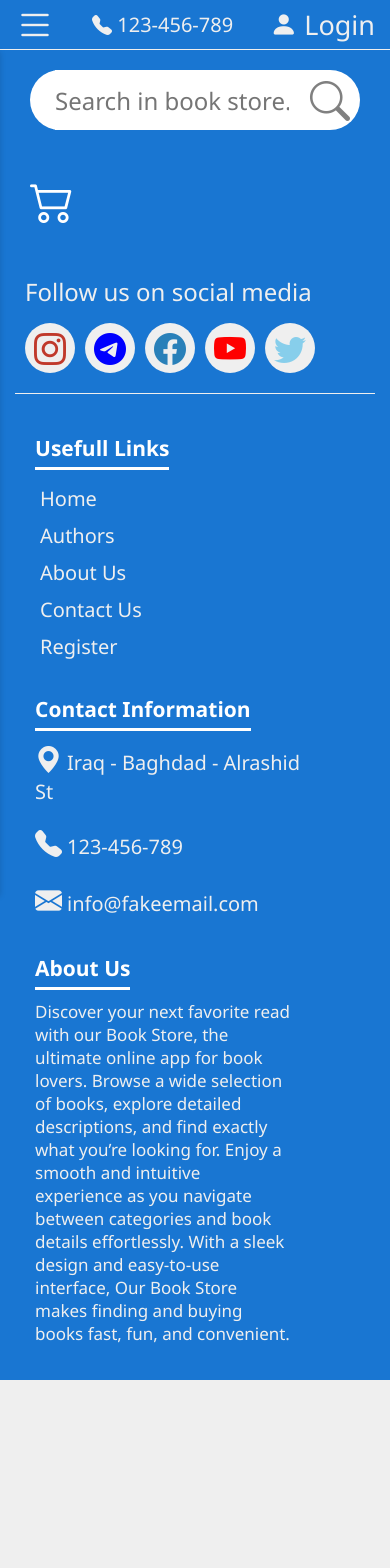
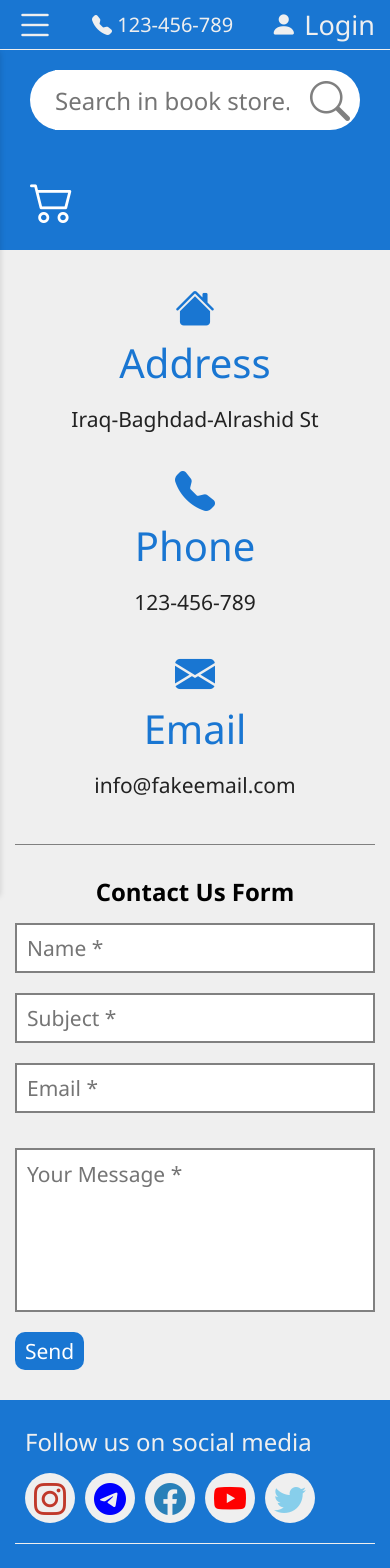
Before and after one commit to David-111409/Book-Store-Project, a React (Vite) app: page /contact in a window 390 px wide. Shown: the top 1568 px of the page. Before the commit the page ends 1380 px from the top, so only its background shows below. Built offline with nearby package versions, Linux system fonts and the light colour scheme.

Commit message:
conact us page end with responsiveness

```diff
--- a/src/App.jsx
+++ b/src/App.jsx
@@ -8,6 +8,7 @@ import Login from "./pages/forms/Login";
 import Register from "./pages/forms/Register";
 import Home from "./pages/home/Home";
 import Footer from "./components/footer/Footer";
+import Contact from "./pages/contact/contact";
 
 function App() {
   return (
@@ -19,6 +20,7 @@ function App() {
         <Route path="/about" element={<About />} />
         <Route path="/login" element={<Login />} />
         <Route path="/register" element={<Register />} />
+        <Route path="/contact" element={<Contact />} />
       </Routes>
       <Footer />
     </>
--- a/src/components/footer/Footer.jsx
+++ b/src/components/footer/Footer.jsx
@@ -26,7 +26,7 @@ const Footer = () => {
       <div className="footer-links-wrapper">
         <div className="footer-links-item">
           <h3 className="footer-links-item-title">Usefull Links</h3>
-          <ul className="footer-links">
+          <div className="footer-links">
             <Link to="/" className="footer-link">
               Home
             </Link>
@@ -42,7 +42,7 @@ const Footer = () => {
             <Link to={"/register"} className="footer-link">
               Register
             </Link>
-          </ul>
+          </div>
         </div>
         <div className="footer-links-item">
           <h3 className="footer-links-item-title">Contact Information</h3>
--- /dev/null
+++ b/src/pages/contact/contact.css
@@ -0,0 +1,113 @@
+.contact {
+  min-height: calc(100vh - 250px);
+  padding: 30px;
+}
+
+.contact-wrapper {
+  margin-bottom: 20px;
+  display: flex;
+  align-items: center;
+  justify-content: space-around;
+  border-bottom: 1px solid gray;
+  padding-bottom: 15px;
+}
+
+.contact-item {
+  width: 31%;
+  margin: 0 5px;
+}
+
+.contact-item-icon {
+  display: flex;
+  flex-direction: column;
+  align-items: center;
+  justify-content: center;
+  font-size: 30px;
+  color: var(--primary-color);
+  margin-bottom: 15px;
+}
+
+.contact-item-text {
+  font-size: 21px;
+  color: #222;
+  text-align: center;
+}
+
+/* Contact Us Form */
+.contact-form {
+  margin-top: 30px;
+}
+
+.contact-form-title {
+  text-align: center;
+}
+
+.contact-input-wrapper {
+  margin: 15px 0;
+  display: flex;
+  align-items: center;
+  justify-content: space-between;
+}
+
+.contact-input-wrapper input {
+  width: 31%;
+  height: 50px;
+  font-size: 21px;
+  padding: 5px 10px;
+  border: 2px solid gray;
+}
+
+.contact-textarea {
+  width: 100%;
+  border: 2px solid gray;
+  resize: none;
+  font-size: 21px;
+  padding: 10px;
+}
+
+.contact-btn {
+  background-color: var(--primary-color);
+  color: white;
+  font-weight: 500;
+  cursor: pointer;
+  padding: 5px 10px;
+  border: none;
+  margin-top: 15px;
+  font-size: 21px;
+  border-radius: 10px;
+}
+
+/* Media Queries */
+@media (max-width: 720px) {
+  .contact {
+    padding: 30px 15px;
+  }
+
+  .contact-input-wrapper {
+    flex-wrap: wrap;
+  }
+
+  .contact-input-wrapper input {
+    width: 100%;
+    margin-bottom: 20px;
+  }
+
+  .contact-item-icon {
+    font-size: 25px;
+  }
+}
+
+@media (max-width: 520px) {
+  .contact-wrapper {
+    flex-wrap: wrap;
+  }
+
+  .contact-item {
+    width: 100%;
+    margin-bottom: 30px;
+  }
+
+  .contact-item-icon {
+    font-size: 40px;
+  }
+}
--- /dev/null
+++ b/src/pages/contact/contact.jsx
@@ -0,0 +1,93 @@
+import { useState } from "react";
+import { toast } from "react-toastify";
+import "./contact.css";
+
+const Contact = () => {
+  const [name, setName] = useState("");
+  const [sub, setSub] = useState("");
+  const [email, setEmail] = useState("");
+  const [text, setText] = useState("");
+  const handleSubmit = (event) => {
+    event.preventDefault();
+    if (name.trim() === "") {
+      return toast.error("Name is required");
+    }
+    if (sub.trim() === "") {
+      return toast.error("Subject is required");
+    }
+    if (email.trim() === "") {
+      return toast.error("Email is required");
+    }
+
+    if (text.trim() === "") {
+      return toast.error("Your message is required");
+    }
+
+    setEmail("");
+    setName("");
+    setSub("");
+    setText("");
+
+    return toast.success("Message sent successful");
+  };
+  return (
+    <section className="contact">
+      <div className="contact-wrapper">
+        <div className="contact-item">
+          <div className="contact-item-icon">
+            <i className="bi bi-house-fill"></i>
+            Address
+          </div>
+          <p className="contact-item-text">Iraq-Baghdad-Alrashid St</p>
+        </div>
+        <div className="contact-item">
+          <div className="contact-item-icon">
+            <i className="bi bi-telephone-fill"></i>
+            Phone
+          </div>
+          <p className="contact-item-text">123-456-789</p>
+        </div>
+        <div className="contact-item">
+          <div className="contact-item-icon">
+            <i className="bi bi-envelope-fill"></i>
+            Email
+          </div>
+          <p className="contact-item-text">info@fakeemail.com</p>
+        </div>
+      </div>
+      <form onSubmit={handleSubmit} className="contact-form">
+        <h2 className="contact-form-title">Contact Us Form</h2>
+        <div className="contact-input-wrapper">
+          <input
+            type="text"
+            placeholder="Name *"
+            value={name}
+            onChange={(e) => setName(e.target.value)}
+          />
+          <input
+            type="text"
+            placeholder="Subject *"
+            value={sub}
+            onChange={(e) => setSub(e.target.value)}
+          />
+          <input
+            type="text"
+            placeholder="Email *"
+            value={email}
+            onChange={(e) => setEmail(e.target.value)}
+          />
+        </div>
+        <textarea
+          value={text}
+          onChange={(e) => setText(e.target.value)}
+          placeholder="Your Message *"
+          className="contact-textarea"
+          rows="5"
+        ></textarea>
+        <button className="contact-btn">Send</button>
+      </form>
+    </section>
+  );
+};
+
+export default Contact;
```
